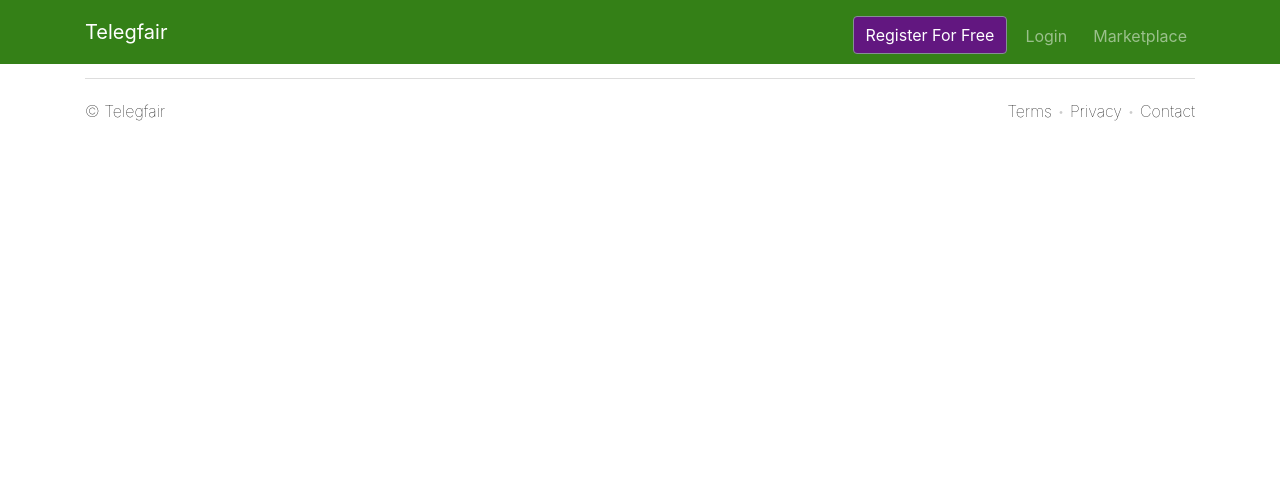
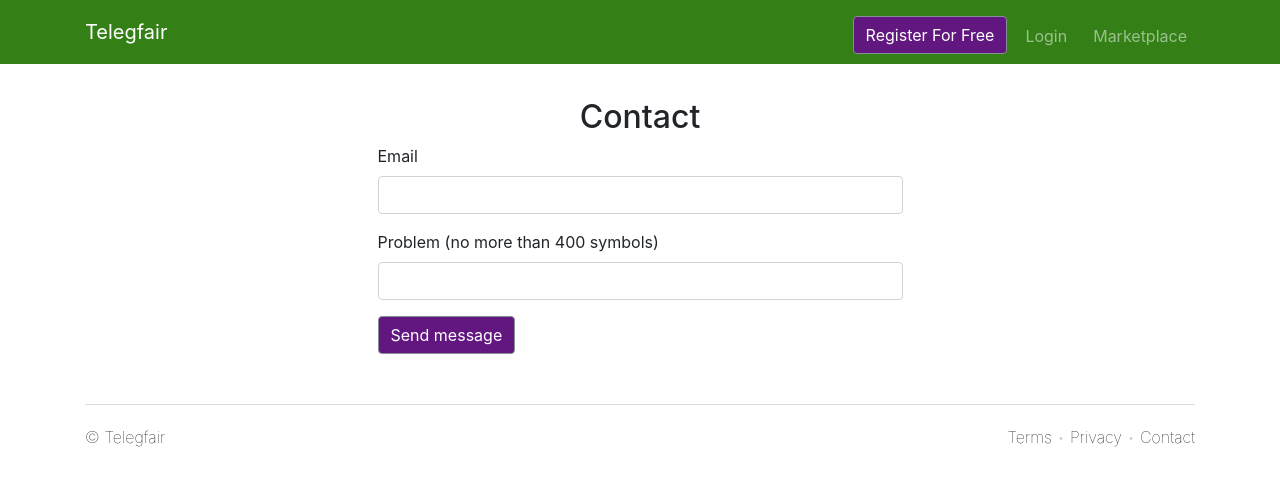
Before and after one commit to ivvan18/new_telegram_market, a Flask app: page /contact in a window 1280 px wide. Shown: the top 486 px of the page. Run offline with Flask 2, Linux system fonts and the light colour scheme; some libraries are stand-ins or nearby versions.

Commit message:
Contact form added.

```diff
--- a/app/__init__.py
+++ b/app/__init__.py
@@ -43,6 +43,7 @@ class User(UserMixin, db.Model):
     email_confirmed = db.Column(db.Boolean(), default=0)
     current_balance = db.Column(db.Float(), default=0)
 
+#represents each element in channels database
 class Channel(db.Model):
     __bind_key__ = 'channels'
     id = db.Column(db.Integer, primary_key=True)
@@ -61,7 +62,7 @@ class ContactForm(FlaskForm):
     message = StringField('Problem (no more than 400 symbols)', validators=[ Length(max=400)])
     email = StringField('Email', validators=[InputRequired(), Email(message='Incorrect email.'), Length(max=50)])
 
-
+#login loading
 @login_manager.user_loader
 def load_user(user_id):
     return User.query.get(int(user_id))
--- a/app/templates/contact.html
+++ b/app/templates/contact.html
@@ -1,4 +1,22 @@
 <!-- contact.html-->
 {% extends "base.html" %}
 {% import "wtf.html" as wtf %}
+
 {% block title %}Contact{% endblock %}
+
+{% block body %}
+    <div class="container" align = "center" style = "margin-top: 50px; margin-bottom: 50px;">
+        <h2>Contact</h2>
+
+        <div class="col-xs-12 col-sm-6 col-sm-offset-3">
+            <form align = "left" method="POST" action="/contact">
+                    {{ form.hidden_tag() }}
+                    {{ wtf.form_field(form.email, horizontal_columns=('sm', 1, 5)) }}
+                    {{ wtf.form_field(form.message, horizontal_columns=('sm', 5, 30)) }}
+                <div class="form-group">
+                    <button type="submit" class="btn btn-style">Send message</button>
+                </div>
+            </form>
+        </div>
+    </div>
+{% endblock %}
--- a/app/templates/signup.html
+++ b/app/templates/signup.html
@@ -1,4 +1,4 @@
-<!-- login.html-->
+<!-- signup.html-->
 {% extends "base.html" %}
 {% import "wtf.html" as wtf %}
 
--- a/app/views.py
+++ b/app/views.py
@@ -30,9 +30,15 @@ def privacy():
     return render_template("privacy.html")
 
 #contact page
-@app.route('/contact')
+@app.route('/contact', methods=['GET', 'POST'])
 def contact():
     form = ContactForm()
+    if form.validate_on_submit():
+        msg = Message('User meassage', sender='ouramazingapp@gmail.com', recipients=['ouramazingapp@gmail.com'])
+        msg.html = form.message.data
+        mail.send(msg)
+        return redirect('/')
+
     return render_template("contact.html", form = form)
 
 #login page
@@ -72,7 +78,7 @@ def signup():
         db.session.add(new_user)
         db.session.commit()
 
-        #Отправка письма
+        #Message sending
         token = s.dumps(form.email.data, salt='email-confirm')
         msg = Message('Confirm Email', sender='ouramazingapp@gmail.com', recipients=[form.email.data])
 
```
